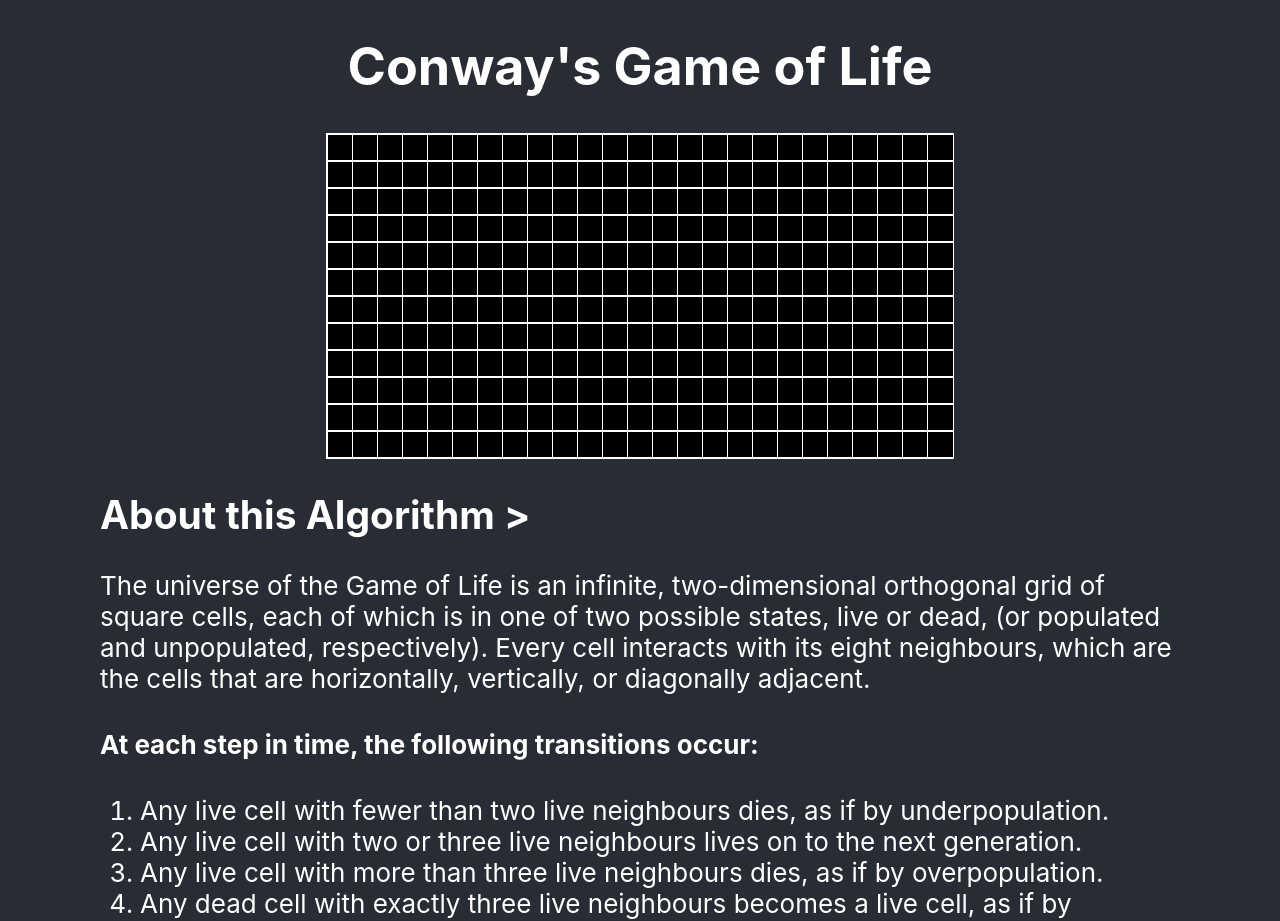
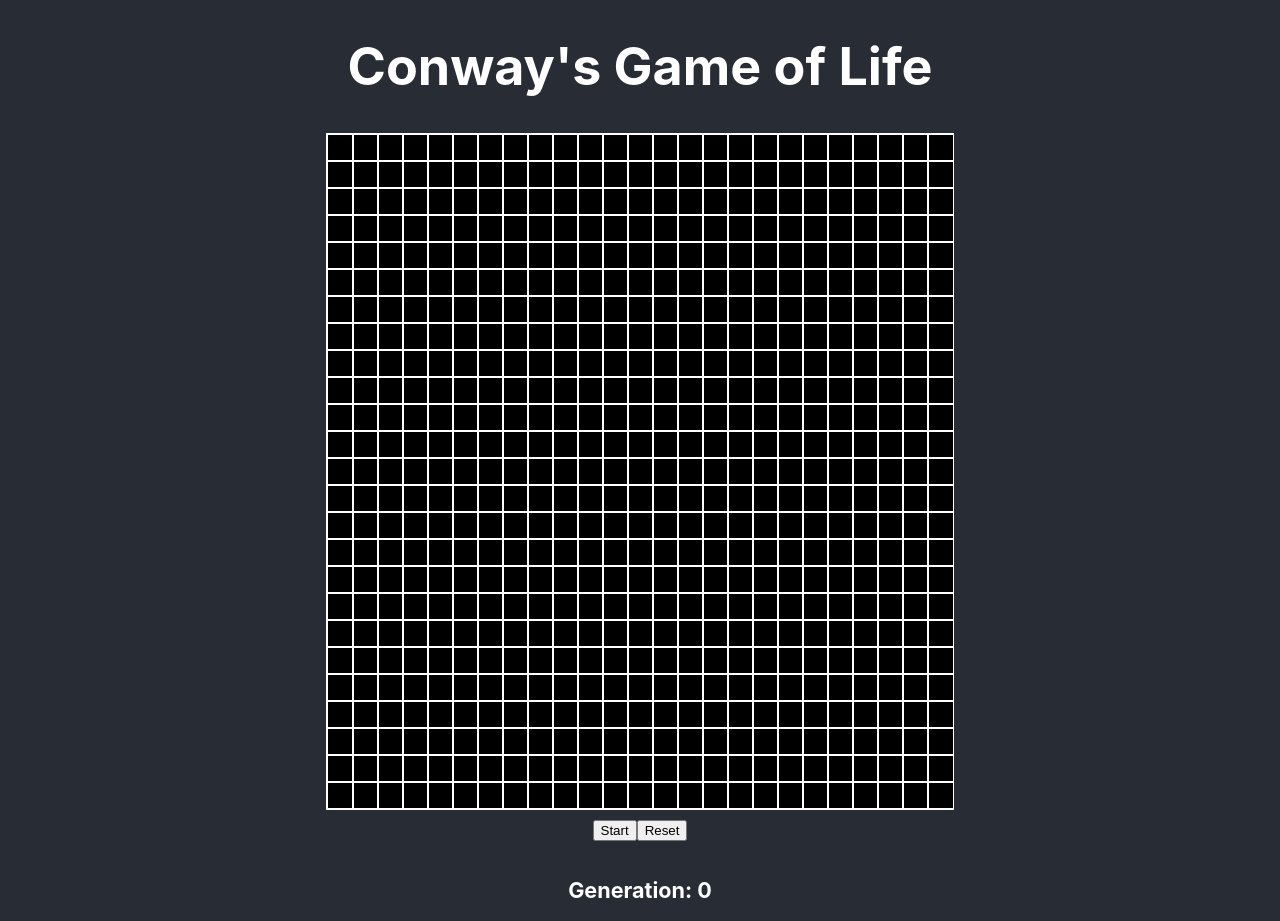
Before and after one commit to barbara-mayfield/cspt8-unit1-build, a React (Create React App) app: page / in a window 1280 px wide. Shown: the top 921 px of the page. Built offline with nearby package versions, Linux system fonts and the light colour scheme.

Commit message:
work: state, game loop logic, start stop clear controls for game

```diff
--- a/src/components/Board/Board.js
+++ b/src/components/Board/Board.js
@@ -1,38 +1,114 @@
-import React, { useState } from "react";
+import React, { useState, useCallback, useRef } from "react";
 import "./Board.css";
+import produce from "immer";
+
+// Set initial numbers of rows and columns
+const numRows = 25;
+const numCols = 25;
+
+// we call generate grid in our useState hook
+const generateGrid = () => {
+    const rows = [];
+    for (let i = 0; i < numRows; i++) {
+        rows.push(Array.from(Array(numCols), () => 0));
+    }
+
+    return rows;
+};
+
+// these are all locations of the potential neighbors
+// for a given grid piece, these are the operations we
+// will map over in our start game function
+const directions = [
+    [0, 1],
+    [0, -1],
+    [1, -1],
+    [-1, 1],
+    [1, 1],
+    [-1, -1],
+    [1, 0],
+    [-1, 0],
+];
 
 const GameBoard = () => {
-    // Set initial numbers of rows and columns
-    const numRows = 150;
-    const numCols = 25;
-
     // The values of the grid will be changing
     // So the grid will be set in state
     // Using a function here will initiate the grid one time
     // and populate the array (grid) with 0's
     const [grid, setGrid] = useState(() => {
-        const rows = [];
-        for (let i = 0; i < numRows; i++) {
-            // Generates array filled with 0's
-            rows.push(Array.from([numCols, () => 0]));
-        }
-        return rows;
+        return generateGrid();
     });
 
-    const handleClick = () => {
-        // The click will change the state of the cell from dead (black, 0)
-        // to alive (white, 1)
-        // So we need to be able to target a cell
-        // If cell state dead === true, change to alive (1)
-        // If cell state alive === true, change to dead (0)
-    };
+    const [isRunning, setRunning] = useState(false);
+    const [generation, setGen] = useState(0);
+
+    // useRef hook is handy for keeping any mutable value
+    // around similar to how you’d use instance fields
+    // in classes. We store the state in here so we can
+    // have access to the current state.
+    const isRunningRef = useRef(isRunning);
+    isRunningRef.current = isRunning;
+
+    const startGame = useCallback(() => {
+        // This is the main game loop that will run recursively
+
+        // Kill condition, checks to see if we are currently running or not
+        if (!isRunningRef.current) {
+            return;
+        } else {
+            setGen((prevState) => (prevState += 1));
+
+            // So now we need to simulate while implementing our rules
+            // 1. Any live cell with fewer than 2 live neibhors dies.
+            // 2. They also die if they have more than 3 neighbors.
+            // 3. If they have 2 or 3 live neighbors they remain alive.
+            // 4. If a dead cells have 3 neighbors it becomes alive.
+            setGrid((g) => {
+                return produce(g, (gridCopy) => {
+                    for (let i = 0; i < numRows; i++) {
+                        for (let j = 0; j < numCols; j++) {
+                            let neighbors = 0;
+                            directions.forEach(([x, y]) => {
+                                const newI = i + x;
+                                const newJ = j + y;
+
+                                // this is whether or not we are out of bounds
+                                if (
+                                    newI >= 0 &&
+                                    newI < numRows &&
+                                    newJ >= 0 &&
+                                    newJ < numCols
+                                ) {
+                                    // if we have a live cell it's going to add 1 to the neighbors
+                                    neighbors += g[newI][newJ];
+                                }
+                            });
+
+                            // if neighbors are less than two or greater than 3, set to dead (0)
+                            if (neighbors < 2 || neighbors > 3) {
+                                gridCopy[i][j] = 0;
+                                // elif the cell in position is dead and has 3 neighbors, set to alive (1)
+                                // every time a new generation occurs, add 1 to generation counter
+                            } else if (g[i][j] === 0 && neighbors === 3) {
+                                gridCopy[i][j] = 1;
+                            }
+                        }
+                    }
+                });
+            });
+
+            setTimeout(startGame, 500);
+        }
+    }, []);
 
     return (
+        <div className="Game">
             <div
                 className="Board"
                 style={{
                     // grid template columns will set the number of
                     // columns the grid will go to, and the size of the cols
+                    display: "grid",
                     gridTemplateColumns: `repeat(${numCols}, 25px)`,
                 }}
             >
@@ -45,13 +121,33 @@ const GameBoard = () => {
                             <div
                                 className="Grid"
                                 key={`${i}-${j}`}
-                            onClick={handleClick}
+                                // You should not be able to click on the grid if the game loop is running
+                                // The click will change the state of the cell from dead (black, 0)
+                                // to alive (white, 1)
+                                // So we need to be able to target a cell
+                                // If cell state dead === true, change to alive (1)
+                                // If cell state alive === true, change to dead (0)
+
+                                onClick={() => {
+                                    if (!isRunning) {
+                                        const newGrid = produce(
+                                            grid,
+                                            (gridCopy) => {
+                                                gridCopy[i][j] = grid[i][j]
+                                                    ? 0
+                                                    : 1;
+                                            }
+                                        );
+
+                                        setGrid(newGrid);
+                                    }
+                                }}
                                 style={{
                                     height: 25,
                                     width: 25,
                                     border: "1px solid white",
                                     backgroundColor: grid[i][j]
-                                    ? "black"
+                                        ? "palevioletred"
                                         : undefined,
                                 }}
                             ></div>
@@ -59,6 +155,34 @@ const GameBoard = () => {
                     )
                 }
             </div>
+            <div className="controls">
+                <button
+                    className="s-button"
+                    onClick={() => {
+                        setRunning(!isRunning);
+                        if (!isRunning) {
+                            isRunningRef.current = true;
+                            startGame();
+                        }
+                    }}
+                >
+                    {isRunning ? "Stop" : "Start"}
+                </button>
+                <button
+                    className="reset-button"
+                    onClick={() => {
+                        setGrid(generateGrid());
+                        setGen(0);
+                    }}
+                >
+                    Reset
+                </button>
+            </div>
+
+            <div>
+                <h5>Generation: {generation}</h5>
+            </div>
+        </div>
     );
 };
 
```
Lines whose indentation alone changed are shown as unchanged.
